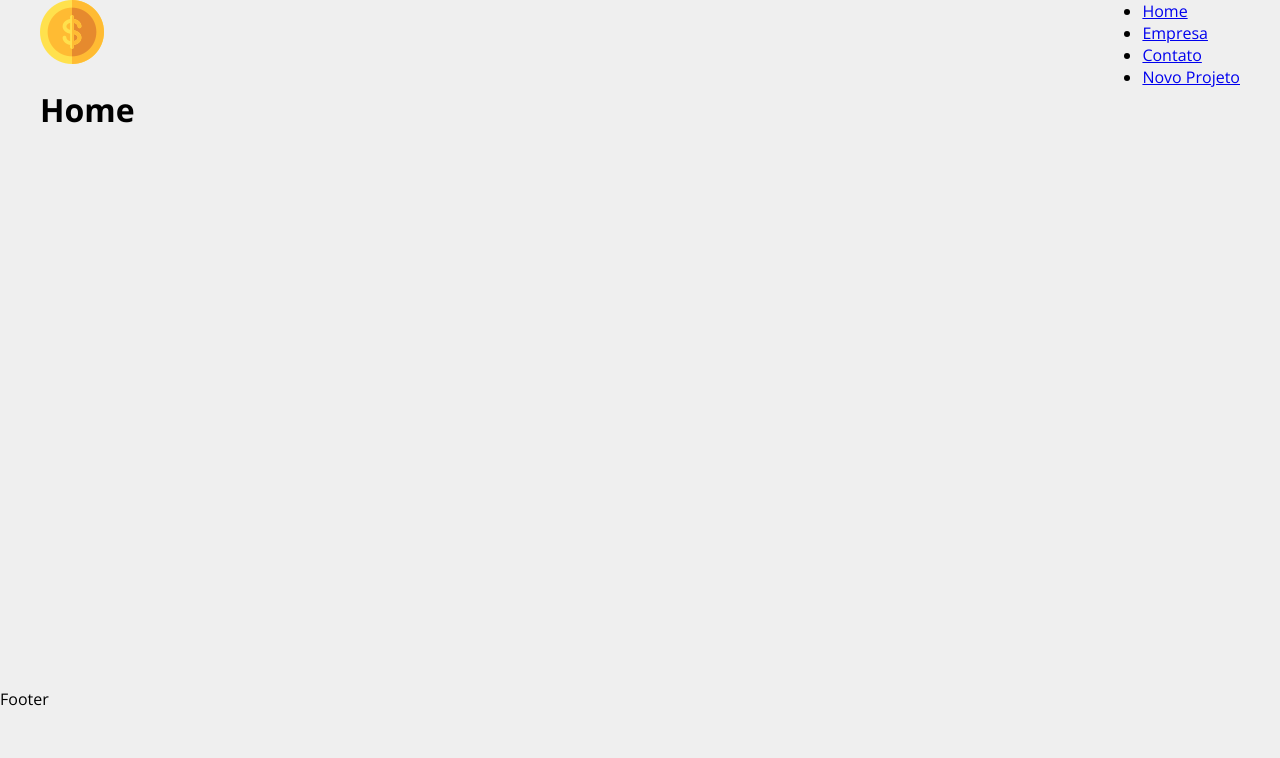
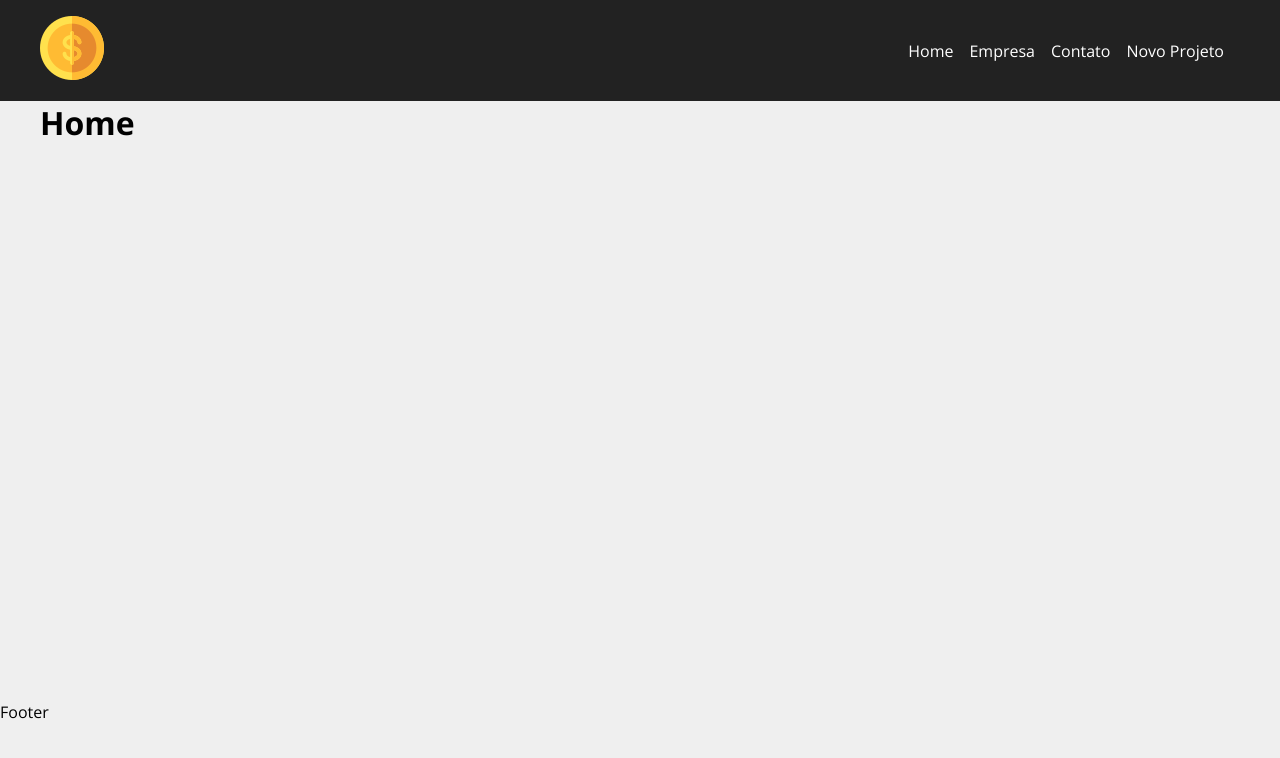
Before and after one commit to PedroVerano/project_adiministrador-de-projetos, a React (Create React App) app: page / in a window 1280 px wide. Shown: the top 758 px of the page. Built offline with nearby package versions, Linux system fonts and the light colour scheme.

Commit message:
Estilização da navbar

```diff
--- a/src/App.js
+++ b/src/App.js
@@ -13,7 +13,7 @@
   return (
     <div className="App">
       <Router>
-        <Navbar />
+        <Navbar/>
         <Container customClass="min-height">
         <Routes>
           <Route exact path='/' element={<Home/>}/>
--- a/src/components/layout/Navbar.js
+++ b/src/components/layout/Navbar.js
@@ -8,22 +8,22 @@
 
 function Navbar() {
     return(
-        <nav>
+        <nav className={styles.navbar}>
             <Container>
                 <Link to='/'>
                     <img src={logo} alt="logo de moeda"></img>
                 </Link>
-                <ul>
-                    <li>
+                <ul className={styles.list}>
+                    <li className={styles.item}>
                         <Link to="/" >Home</Link>
                     </li>
-                    <li>
+                    <li className={styles.item}>
                         <Link to="/empresa">Empresa</Link>
                     </li>
-                    <li>
+                    <li className={styles.item}>
                         <Link to="/contato">Contato</Link>
                     </li>
-                    <li>
+                    <li className={styles.item}>
                         <Link to="/novoprojeto">Novo Projeto</Link>
                     </li>
                 </ul>
--- a/src/components/layout/Navbar.module.css
+++ b/src/components/layout/Navbar.module.css
@@ -0,0 +1,25 @@
+.navbar {
+    display: flex;
+    justify-content: space-between;
+    background-color: #222;
+    padding: 1em;
+}
+
+.list {
+    display: flex;
+    align-items: center;
+    list-style: none;
+}
+
+.item {
+    margin-right: 1em;
+}
+
+.item a {
+    color: #fff;
+    text-decoration: none;
+}
+
+.item a:hover {
+    color: #ffbb33;
+}
```
